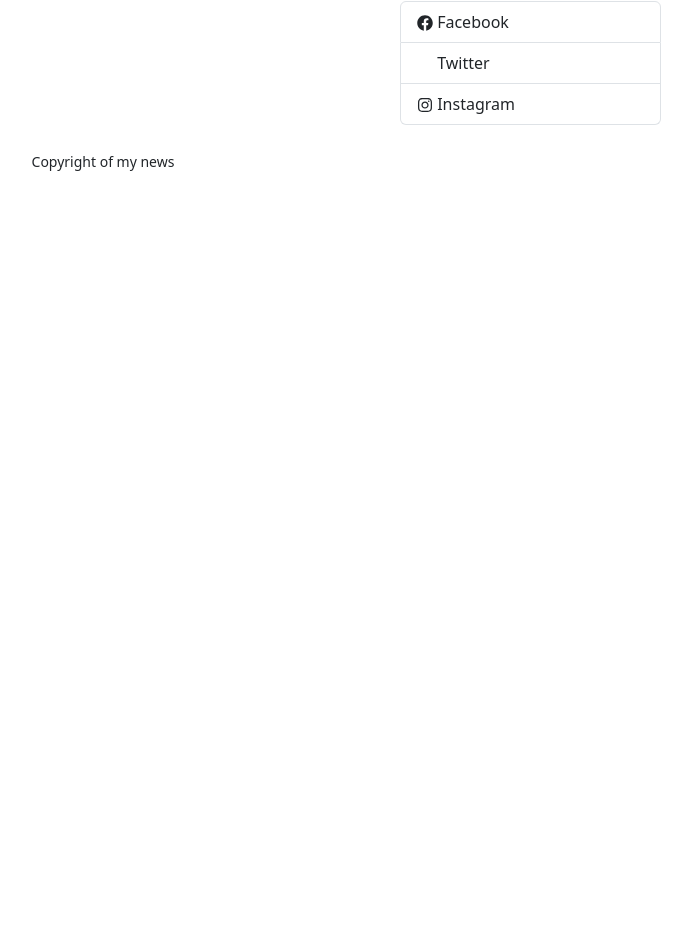
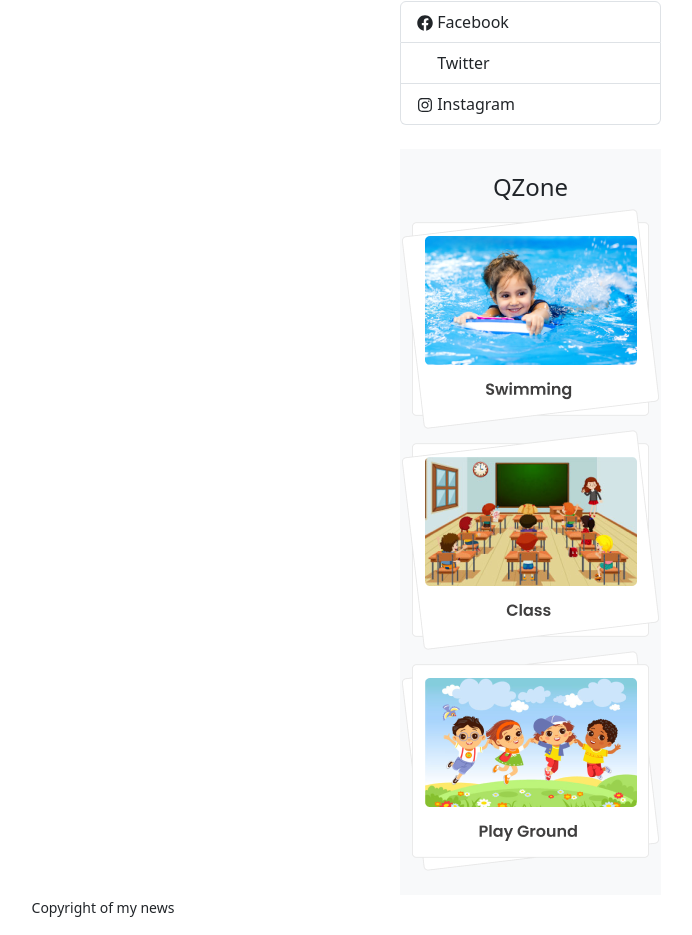
Before and after one commit to Foysalhossain/online-news-portal, a React (Vite) app: page / in a window 1280 px wide. Shown: the part 529-1464 px from the top of the page, without its empty margins (537-1229 px from the left). Before the commit the page ends 800 px from the top, so only its background shows below. Built offline with nearby package versions, Linux system fonts and the light colour scheme; some icons are missing.

Commit message:
right side qZone added

```diff
--- /dev/null
+++ b/src/pages/Shared/QZone/QZone.jsx
@@ -0,0 +1,18 @@
+import qZone1 from '../../../assets/qZone1.png';
+import qZone2 from '../../../assets/qZone2.png';
+import qZone3 from '../../../assets/qZone3.png';
+
+const QZone = () => {
+    return (
+        <div className="bg-body-tertiary text-center py-4">
+            <h4>QZone</h4>
+            <div>
+                <img src={qZone1} alt="" />
+                <img src={qZone2} alt="" />
+                <img src={qZone3} alt="" />
+            </div>
+        </div>
+    );
+};
+
+export default QZone;
--- a/src/pages/Shared/RightNav/RightNav.jsx
+++ b/src/pages/Shared/RightNav/RightNav.jsx
@@ -1,6 +1,7 @@
 import { Button, ListGroup } from "react-bootstrap";
 import { FaGoogle, FaGithub, FaFacebook, FaInstagram } from "react-icons/fa";
 import { FaXTwitter } from "react-icons/fa6";
+import QZone from "../QZone/QZone";
 
 
 
@@ -18,6 +19,7 @@
                     <ListGroup.Item><FaInstagram /> Instagram</ListGroup.Item>
                 </ListGroup>
             </div>
+            <QZone />
         </div>
     );
 };
```
